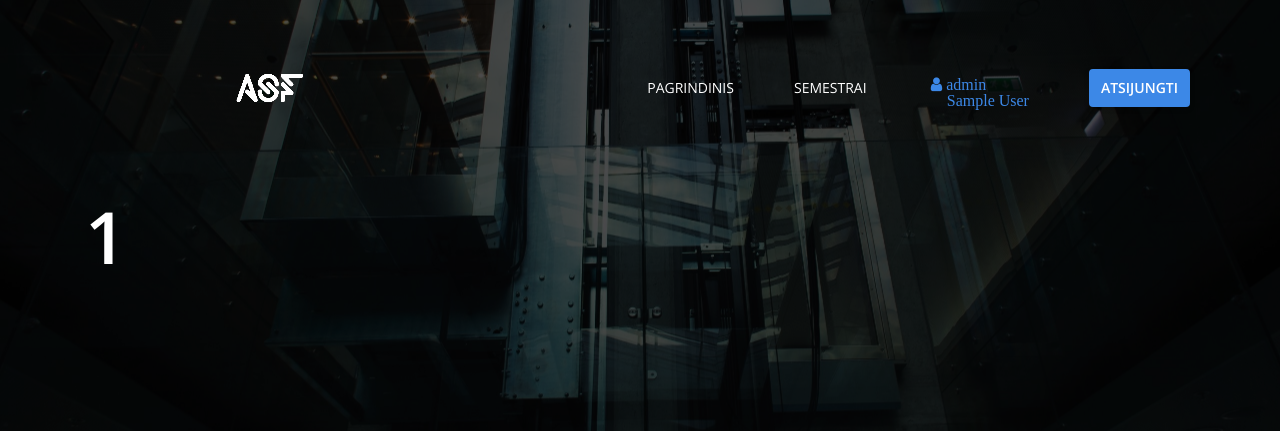
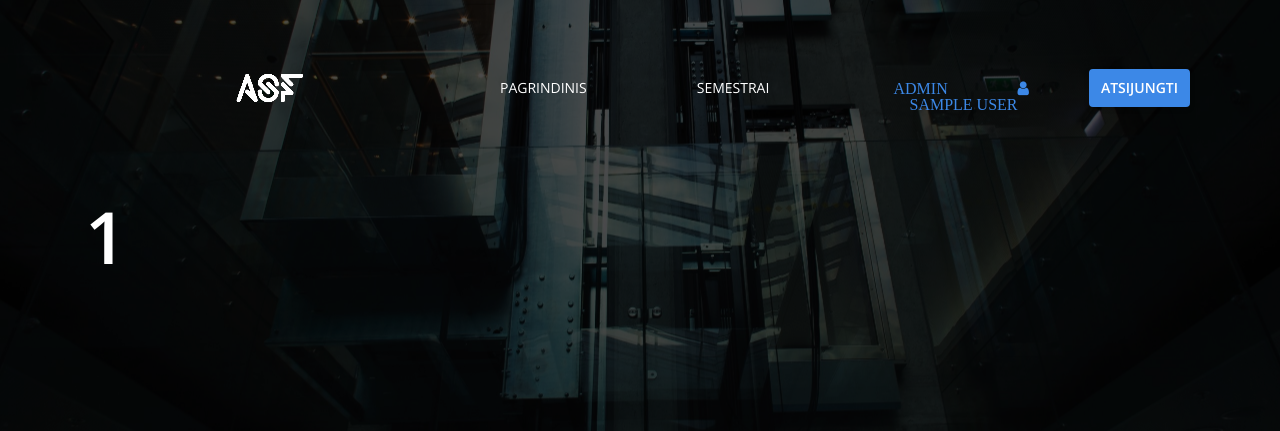
Before and after one commit to ApskritiejiStalai/Apskrituju_stalu_forumas, a PHP site: page /komentarai.php?id=1 in a window 1280 px wide. Shown: the top 431 px of the page. Run offline with PHP 8.4, Linux system fonts and the light colour scheme; the visitor is signed in with stand-in values (Sample User, id 1); data comes from the database, SQL or seed files in the repository; data that the repository does not hold is empty; some libraries are stand-ins or nearby versions.

Commit message:
Pabaiga2

```diff
--- a/css/moduliuStyle.css
+++ b/css/moduliuStyle.css
@@ -1,3 +1,23 @@
+.info{
+ /*border:3px solid #0094ff;*/
+/*
+    width:600px;
+    background: white;
+    padding:0px 10px;
+     width: 100%;
+    text-align: center;
+    margin: 2px;
+    padding-top: 10px;
+    height: 50px;
+    display: block;
+    flex-grow: 1;
+    align-items: center;
+    justify-content: center;
+
+    height:40px;
+    width:600px;
+    padding:0px 10px;*/
+}
 .semester {
 	width: 100%;
 	height: auto;
--- a/komentarai.php
+++ b/komentarai.php
@@ -44,14 +44,14 @@ include('Control/comment.control.php');
                     <a href="index.php"><img src="assets/img/logobalta.png" alt="" /></a>
                 </div>
 
-                <div class="menu">
+                <div class="menu1">
                     <ul>
                         <li><a style="margin-top: 17px;" href="index.php">Pagrindinis</a></li>
                         <li><a style="margin-top: 17px;" href="semestrai.php">Semestrai</a></li>
                         <li>&nbsp;</li>
-                        <ui style="float: left; margin-top: 15px;" class="logas pull-right">
+                        <ul style="float: left; margin-top: 15px; text-transform: uppercase;" class="logas pull-right">
                             <a  class="fa fa-user" aria-hidden="true">
-                                <?php
+                             <li>   <?php
                                 if (isset($_SESSION['name'])) {
                                     echo $_SESSION['user'];
                                     echo "<br>";
@@ -59,8 +59,9 @@ include('Control/comment.control.php');
                                     echo $_SESSION['name'];
                                 }
                                 ?>
+                                </li>
                             </a>
-                        </ui>
+                        </ul>
                         <li><?php if (isset($_SESSION['logged']) && $_SESSION['logged'] == true) { ?>
                                 <div class="pullRight">
                                     <form action="" method="post">
```
Also changed, not shown: semestroModuliai.php (+4 -3 lines).
